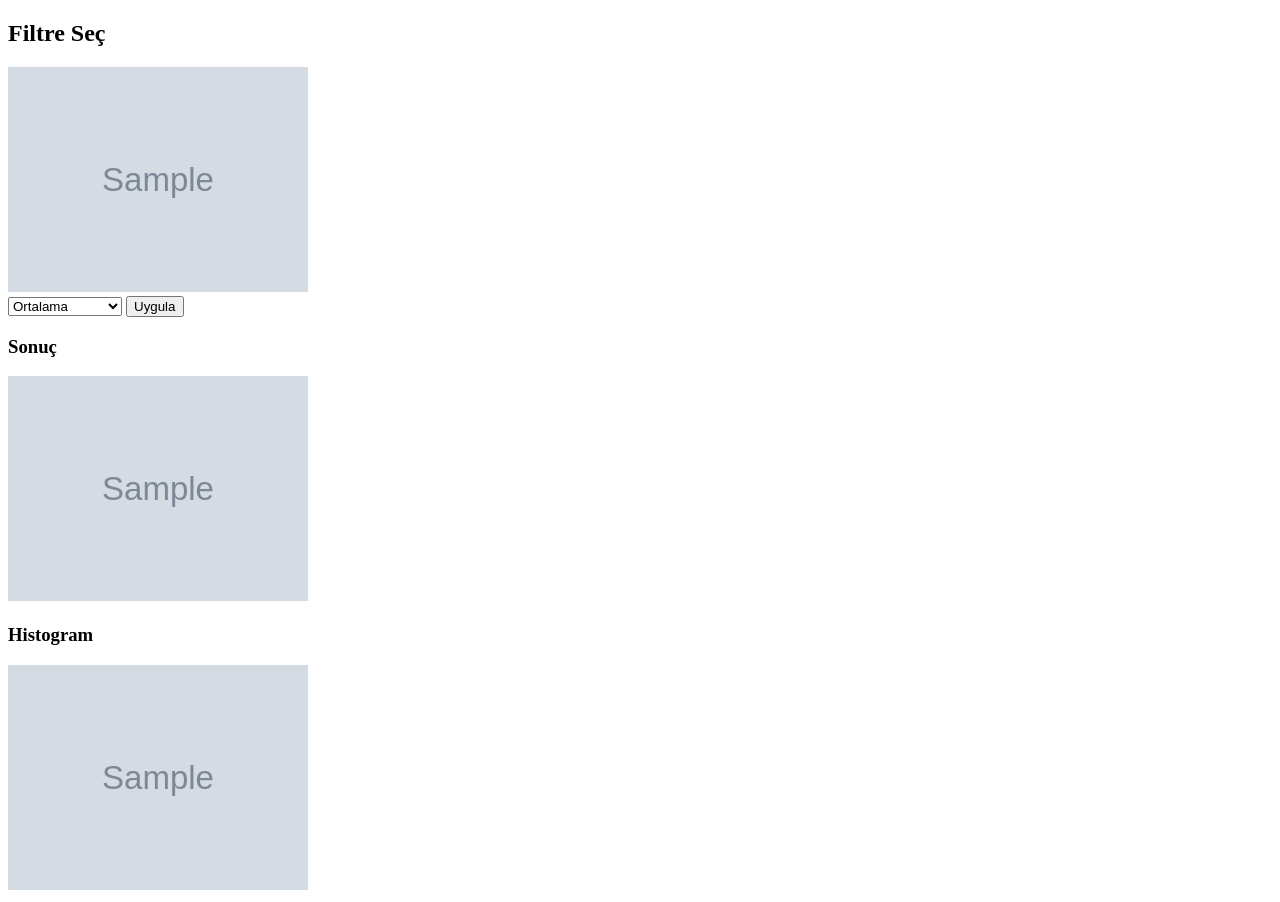
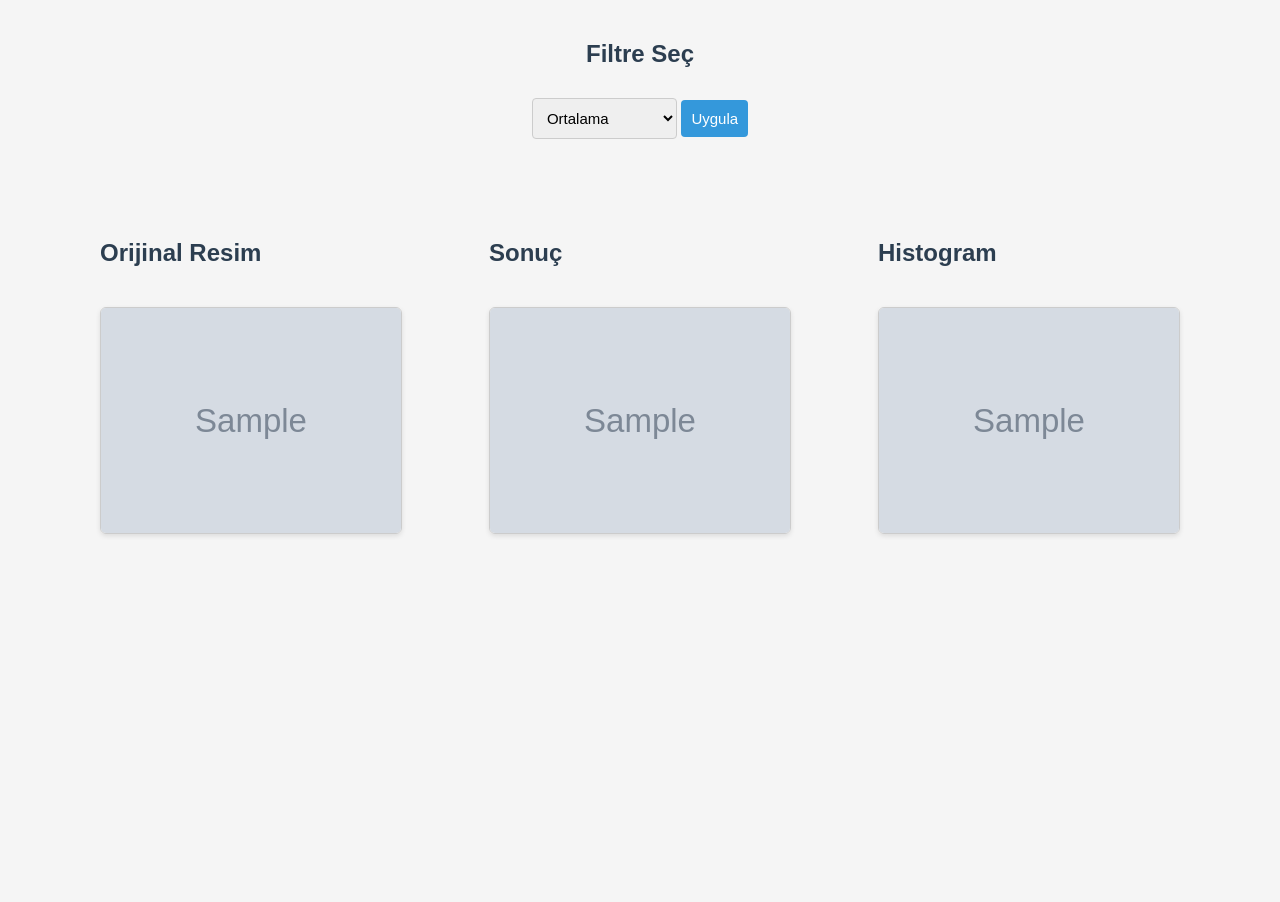
Before and after one commit to sudeakq/ImageProcessingWebSite, a Flask app: template templates/edit.html in a window 1280 px wide. After the commit the page ends 536 px from the top, so only its background shows below. Run offline with Flask 3, Linux system fonts and the light colour scheme; the template is opened without the code that fills it: most values are stand-ins (such as "Sample title", 1, 10 or a date in 2020); grey boxes marked "Sample" are stand-in pictures.

Commit message:
add style css

```diff
--- /dev/null
+++ b/static/css/style.css
@@ -0,0 +1,77 @@
+/* style.css */
+
+body {
+    font-family: Arial, sans-serif;
+    background-color: #f5f5f5;
+    margin: 0;
+    padding: 20px;
+    color: #333;
+    justify-content: center;
+    align-items: center;
+}
+.sidetoside{
+    display: flex;
+    justify-content: space-between;
+    align-items: center;
+    flex-direction: row;
+    margin: 20px;
+    padding: 20px;
+}
+.first-section{
+    padding: 20px;
+    margin: 20px;
+    display: flex;
+    flex-direction: column;
+    justify-content: center;
+}
+
+h2, h3 {
+    color: #2c3e50;
+}
+
+.header-section{
+    display: flex;
+    justify-content: center;
+    align-items: center;
+    flex-direction: column;
+}
+
+input[type="file"],
+select,
+input[type="submit"] {
+    margin-top: 10px;
+    padding: 10px;
+    font-size: 15px;
+    border-radius: 4px;
+    border: 1px solid #ccc;
+}
+
+input[type="submit"] {
+    background-color: #3498db;
+    color: white;
+    border: none;
+    cursor: pointer;
+    transition: background-color 0.2s ease;
+}
+
+input[type="submit"]:hover {
+    background-color: #2980b9;
+}
+
+img {
+    margin-top: 20px;
+    max-width: 100%;
+    height: auto;
+    border: 1px solid #ccc;
+    border-radius: 6px;
+    box-shadow: 0 2px 5px rgba(0,0,0,0.1);
+}
+
+.container {
+    max-width: 800px;
+    margin: auto;
+    background-color: #fff;
+    padding: 25px;
+    border-radius: 8px;
+    box-shadow: 0 4px 8px rgba(0,0,0,0.1);
+}
--- a/templates/edit.html
+++ b/templates/edit.html
@@ -1,9 +1,10 @@
 <!DOCTYPE html>
 <html>
 <head><title>Filtre Uygula</title></head>
+<link rel="stylesheet" type="text/css" href="/static/css/style.css">
 <body>
-<h2>Filtre Seç</h2>
-<img src="/static/uploads/{{ filename }}" width="300">
+  <div class="header-section">
+      <h2>Filtre Seç</h2>
 <form method="post">
   <select name="action">
     <option value="average">Ortalama</option>
@@ -14,9 +15,18 @@
   </select>
   <input type="submit" value="Uygula">
 </form>
-<h3>Sonuç</h3>
-<img src="/static/uploads/processed_{{ filename }}" width="300">
-<h3>Histogram</h3>
-<img src="/static/uploads/hist_{{ filename }}" width="300">
+  </div>
+<div class="sidetoside">
+  <div class="first-section">
+<h2>Orijinal Resim</h2>
+<img src="/static/uploads/{{ filename }}" width="300">
+</div>
+<div class="first-section">
+<h2>Sonuç</h2>
+<img src="/static/uploads/processed_{{ filename }}" width="300"></div>
+<div class="first-section">
+<h2>Histogram</h2>
+<img src="/static/uploads/hist_{{ filename }}" width="300"></div>
+</div>
 </body>
 </html>
--- a/templates/index.html
+++ b/templates/index.html
@@ -1,6 +1,7 @@
 <!DOCTYPE html>
 <html>
 <head><title>Görüntü Yükle</title></head>
+<link rel="stylesheet" type="text/css" href="/static/css/style.css">
 <body>
 <h2>Görüntü Seç</h2>
 <form action="/" method="post" enctype="multipart/form-data">
```
